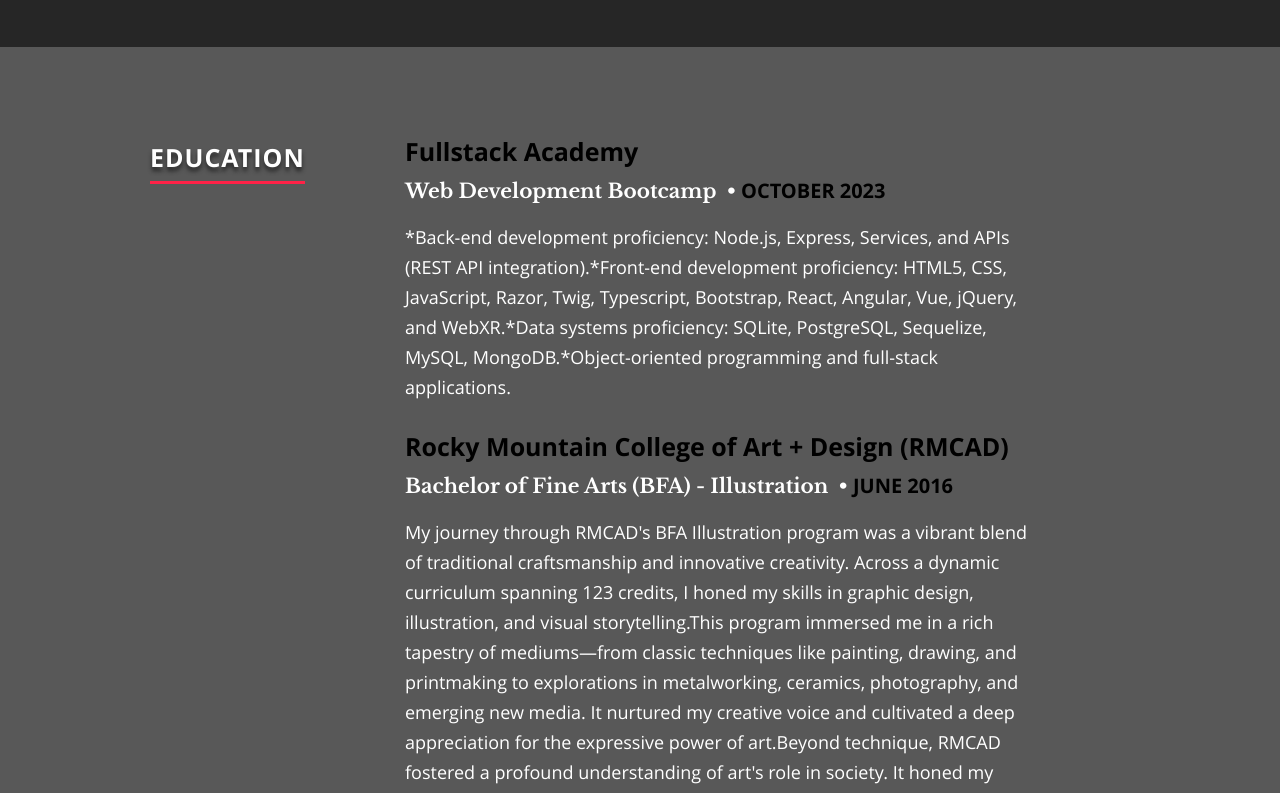
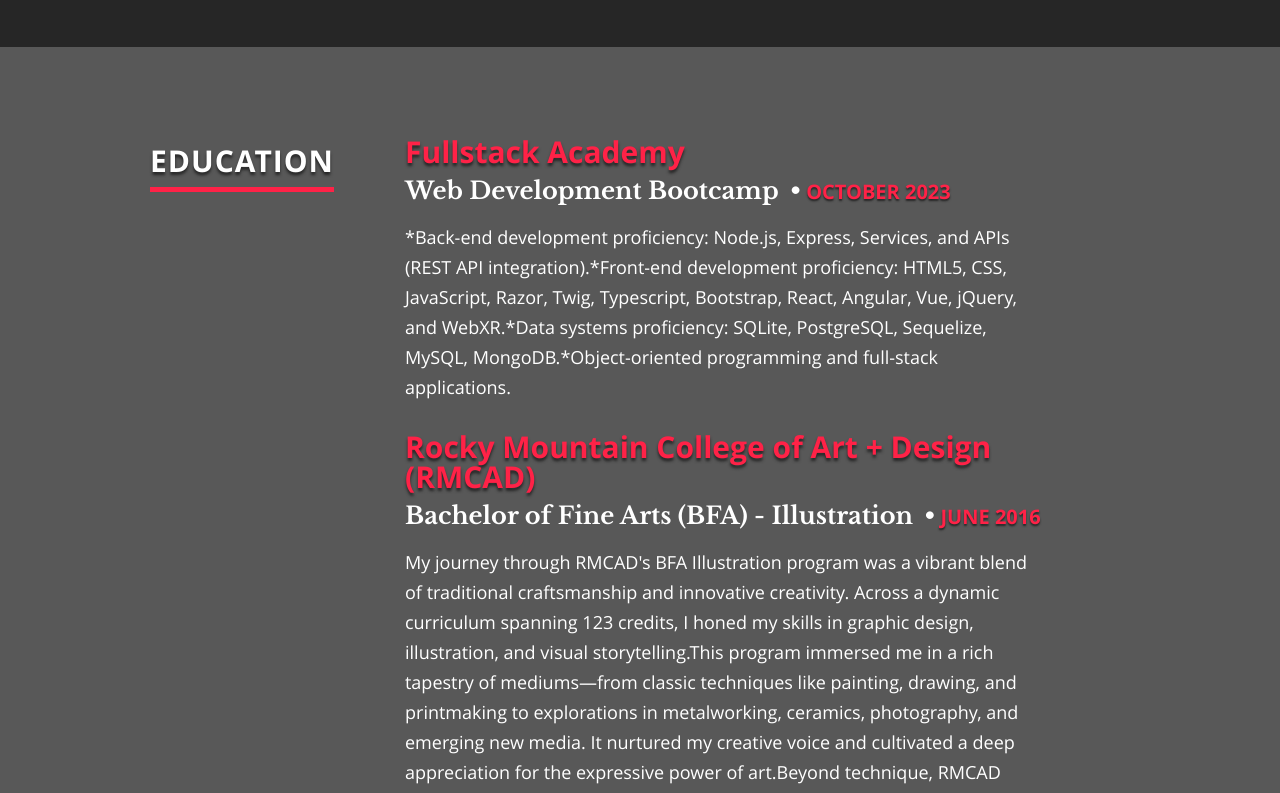
Before and after one commit to Jeremy-Jefferson/Jeremy-Jefferson-Portfolio, a React (Create React App) app: page / in a window 1280 px wide. Shown: the part 1880-2673 px from the top of the page. Built offline with nearby package versions, Linux system fonts and the light colour scheme.

Commit message:
more CSS Tweaking

```diff
--- a/public/css/layout.css
+++ b/public/css/layout.css
@@ -290,32 +290,32 @@
 
 #resume h1 {
   font:
-    25px/24px "opensans-bold",
-    sans-serif;
+   30px/30px "opensans-bold",
+   sans-serif;
   text-transform: uppercase;
   letter-spacing: 1px;
   color: #fff;
 }
 #resume h1 span {
-  border-bottom: 3px solid #ff2247;
-  text-shadow: 0px 4px 4px #262626;
+  border-bottom: 5px solid #ff2247;
+  text-shadow: 0px 3px 3px #262626;
   padding-bottom: 6px;
 }
 #resume h3 {
   font:
-    25px/30px "opensans-bold",
+    30px/30px "opensans-bold",
     sans-serif;
-  color: #000000;
+    color:#ff2247;
+    text-shadow: 0px 3px 3px #262626;
 }
 
 .skillmessage {
   font:
-    30px/24px "opensans-bold",
+    30px/30px "opensans-bold",
     sans-serif;
   text-transform: uppercase;
   color: #ff2247;
-  /* -webkit-text-stroke: .5px white; */
-  text-shadow: 0px 4px 4px #262626;
+  text-shadow: 0px 3px 3px #262626;
 }
 
 #resume .header-col {
@@ -329,11 +329,11 @@
 .work {
   margin-bottom: 48px;
   padding-bottom: 24px;
-  border-bottom: 3px solid #ff2247;
+  border-bottom: 5px solid #ff2247;
 }
 #resume .info {
   font:
-    20px/24px "librebaskerville-bold",
+    24px/24px "librebaskerville-bold",
     serif;
   color: #fff;
   margin-bottom: 18px;
@@ -347,7 +347,8 @@
   font:
     20px/24px "opensans-bold",
     sans-serif;
-  color: #000000;
+  color: #ff2247;
+  text-shadow: 0px 2px 2px #262626;
   margin-top: 6px;
 }
 
@@ -368,7 +369,7 @@
 .bars li {
   position: relative;
   margin-bottom: 60px;
-  background: #333;
+  background: #333333;
   height: 42px;
   border-radius: 0px;
 }
@@ -390,7 +391,7 @@
 
   margin: 0;
   padding-right: 24px;
-  background: #313131;
+  background: #333333;
   display: inline-block;
   height: 42px;
   line-height: 42px;
```
